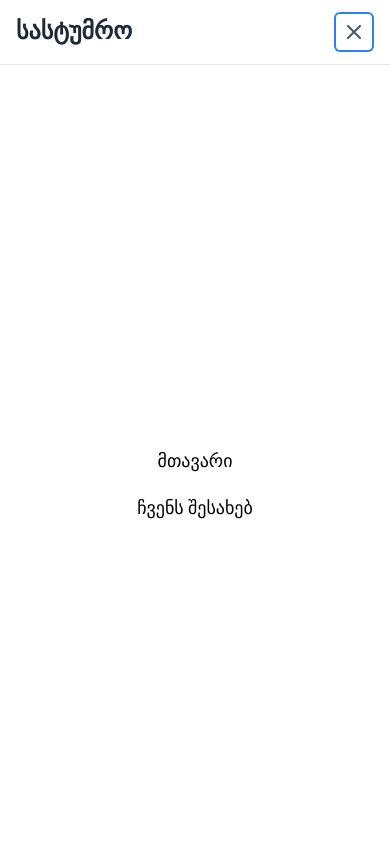
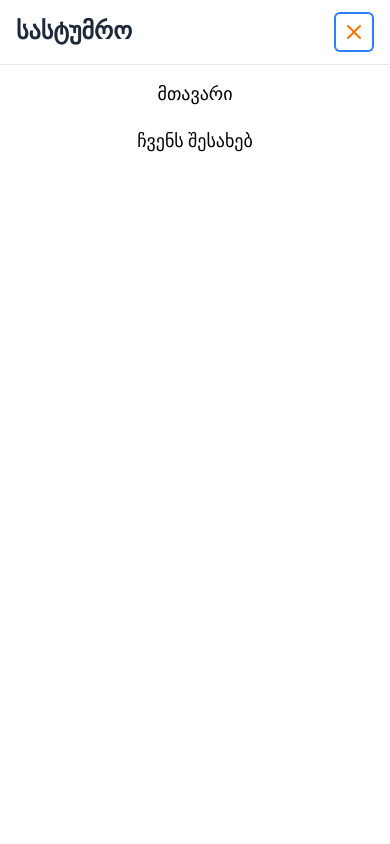
Before and after one commit to vmargalitadze/hotel, a Next.js app: page / in a window 390 px wide. Both pictures are taken after a click on the button "მთავარი მენიუ გახსნა". Shown: the top 844 px of the page. Built offline with nearby package versions, Linux system fonts and the light colour scheme.

Commit message:
header change

```diff
--- a/src/components/Header.tsx
+++ b/src/components/Header.tsx
@@ -54,7 +54,7 @@ function Header() {
           <div className="md:hidden">
             <button
               onClick={toggleMenu}
-              className="inline-flex items-center justify-center p-2 rounded-md text-gray-600 hover:text-gray-900 hover:bg-gray-100 focus:outline-none focus:ring-2 focus:ring-inset focus:ring-blue-500 transition-colors duration-200"
+              className="inline-flex items-center justify-start p-2 rounded-md text-gray-600 hover:text-gray-900 hover:bg-gray-100 focus:outline-none focus:ring-2 focus:ring-inset focus:ring-blue-500 transition-colors duration-200"
               aria-expanded="false"
             >
               <span className="sr-only">მთავარი მენიუ გახსნა</span>
@@ -64,7 +64,7 @@ function Header() {
                 xmlns="http://www.w3.org/2000/svg"
                 fill="none"
                 viewBox="0 0 24 24"
-                stroke="currentColor"
+                stroke="#ff7200"
                 aria-hidden="true"
               >
                 <path
@@ -80,7 +80,7 @@ function Header() {
                 xmlns="http://www.w3.org/2000/svg"
                 fill="none"
                 viewBox="0 0 24 24"
-                stroke="currentColor"
+                stroke="#ff7200"
                 aria-hidden="true"
               >
                 <path
@@ -97,7 +97,7 @@ function Header() {
 
       {/* Mobile menu */}
       <div className={`${isMenuOpen ? "block" : "hidden"} md:hidden`}>
-        <div className="px-2 pt-2 pb-3 space-y-1 text-center justify-center items-center flex flex-col sm:px-3 bg-white h-screen border-t border-gray-200">
+        <div className="px-2 pt-2 pb-3 space-y-1 text-center justify-start items-center flex flex-col sm:px-3 bg-white h-screen border-t border-gray-200">
           <Link
             href="/"
             onClick={closeMenu}
```
